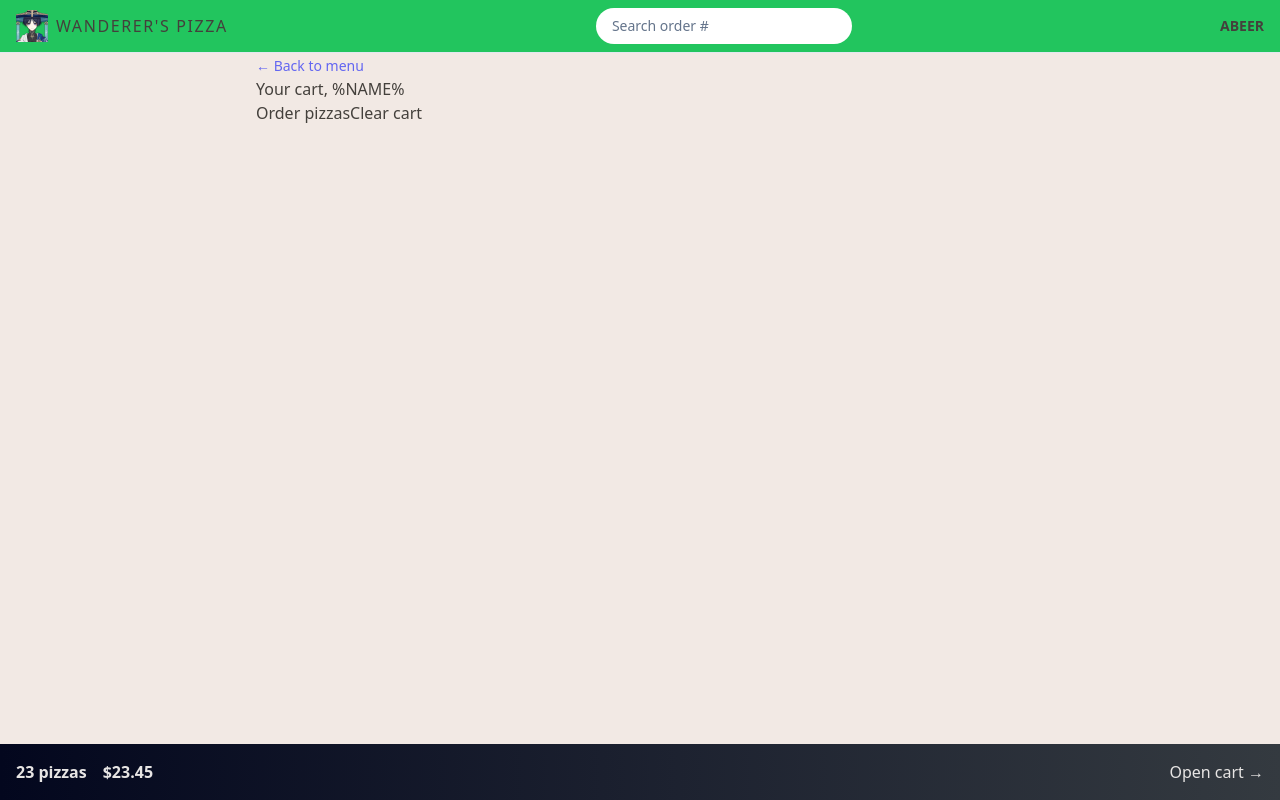
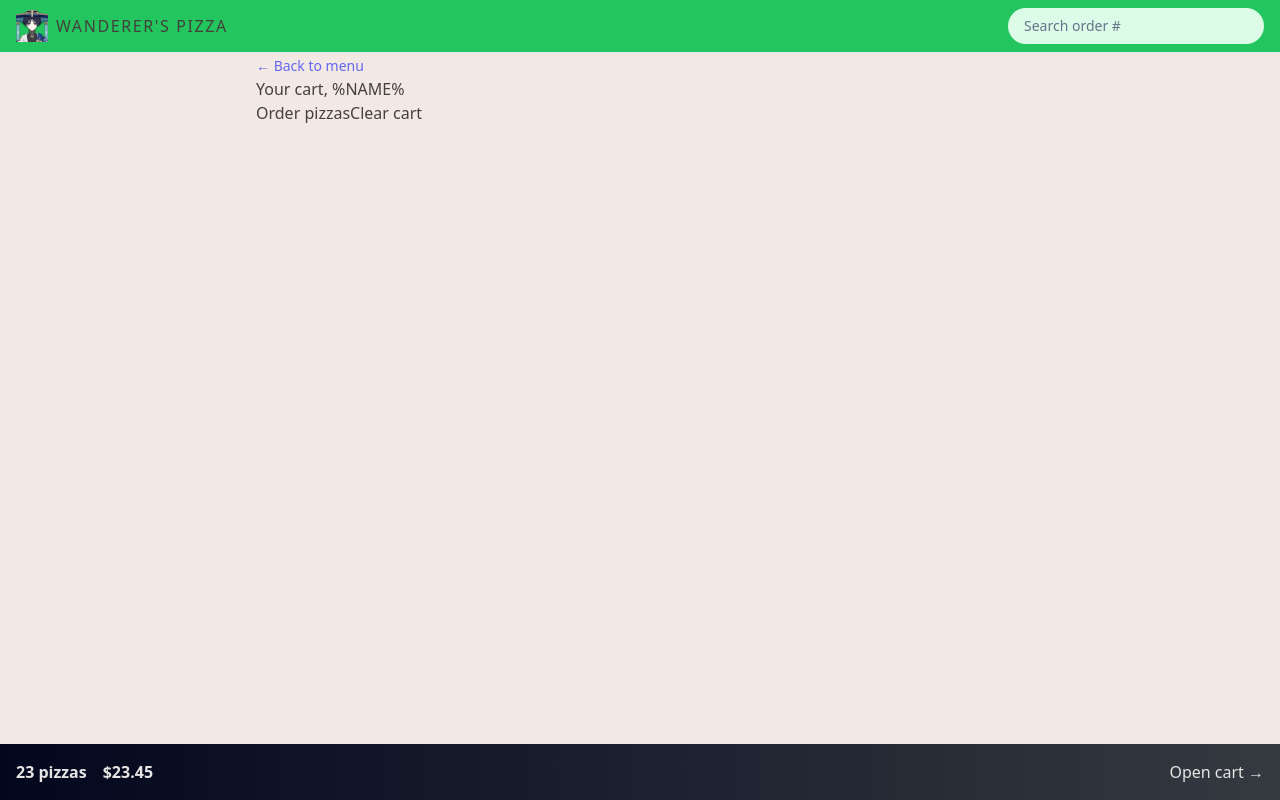
Before and after one commit to naimulabeer/fast-react-pizza-vite, a React (Vite) app: page /cart in a window 1280 px wide. Built offline with nearby package versions, Linux system fonts and the light colour scheme.

Commit message:
search styling

```diff
--- a/src/features/order/SearchOrder.jsx
+++ b/src/features/order/SearchOrder.jsx
@@ -19,7 +19,7 @@ function SearchOrder() {
         value={query}
         onChange={(e) => setQuery(e.target.value)}
         className="rounded-full py-2 px-4 text-sm focus:ring-2 focus:ring-green-400 placeholder:text-slate-500
-        w-28 sm:w-64 md:focus:w-72 transition-all duration-100"
+        w-28 sm:w-64 md:focus:w-72 transition-all duration-100 bg-green-100"
       />
     </form>
   );
--- a/src/features/user/Username.jsx
+++ b/src/features/user/Username.jsx
@@ -1,5 +1,5 @@
 function Username() {
-  return <div className="hidden md:block text-sm font-semibold">Abeer</div>;
+  return <div className="hidden  text-sm font-semibold">Abeer</div>;
 }
 
 export default Username;
```
